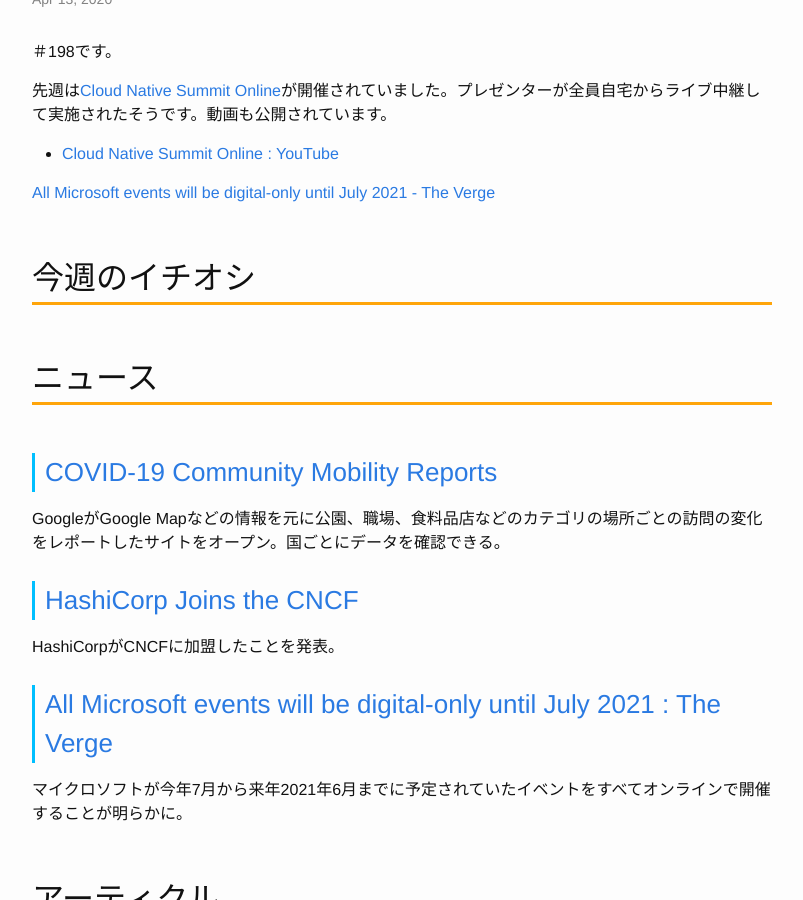
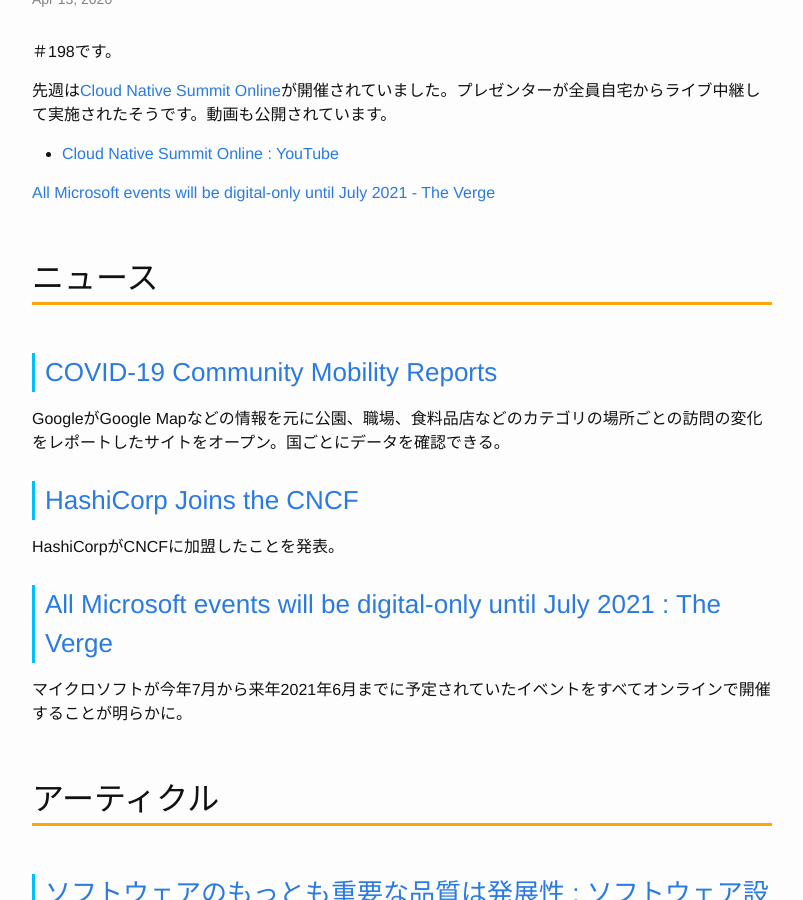
Before and after one commit to Gather-Tech/Gather-Tech.github.io, a Jekyll site: the page built from _posts/2020/2020-04-13-Gather198.md, in a window 1280 px wide and 900 px high, scrolled down 595 px. Shown: the whole window, without its empty margins (238-1041 px from the left). Built offline with Jekyll 4.4.1, drawn with Linux system fonts in a browser that asks for light colours; comment, search, counter and statistics services are not loaded.

Commit message:
fix typo

```diff
--- a/_posts/2020/2020-04-13-Gather198.md
+++ b/_posts/2020/2020-04-13-Gather198.md
@@ -13,8 +13,6 @@
 - [Cloud Native Summit Online : YouTube](https://www.youtube.com/watch?v=jv69-lSc1aA)
 
 [All Microsoft events will be digital-only until July 2021 - The Verge](https://www.theverge.com/2020/4/7/21211721/microsoft-events-build-2021-digital-only-coronavirus-plans)
-
-## 今週のイチオシ
 
 ## ニュース
 
```
